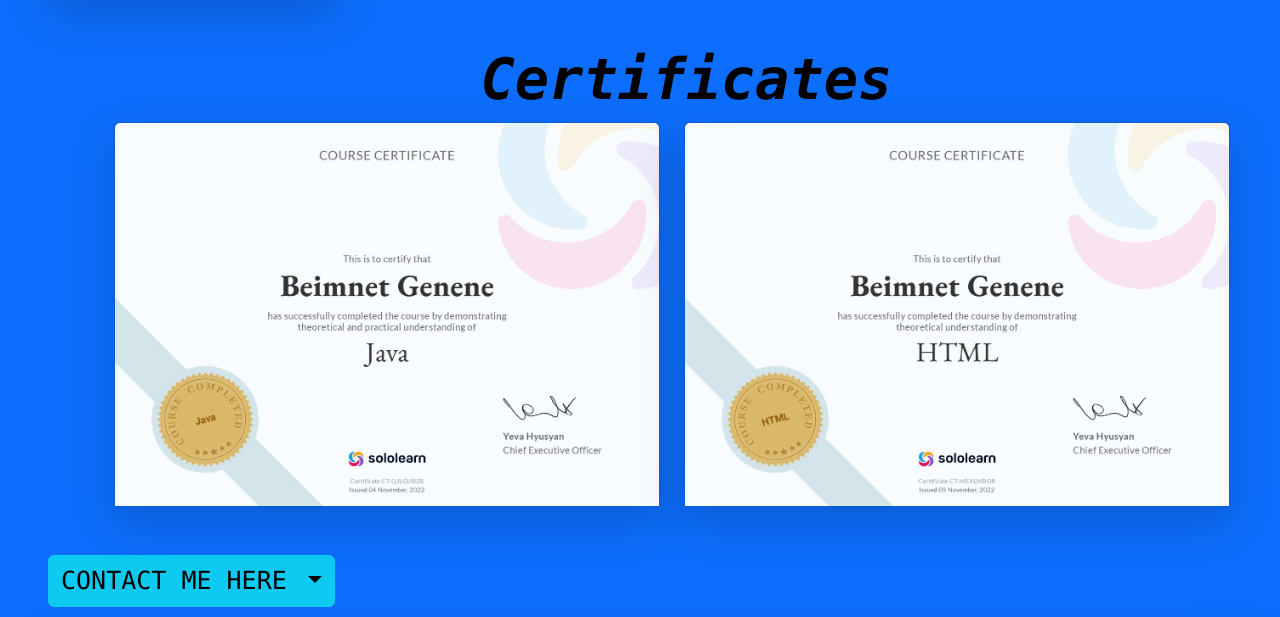
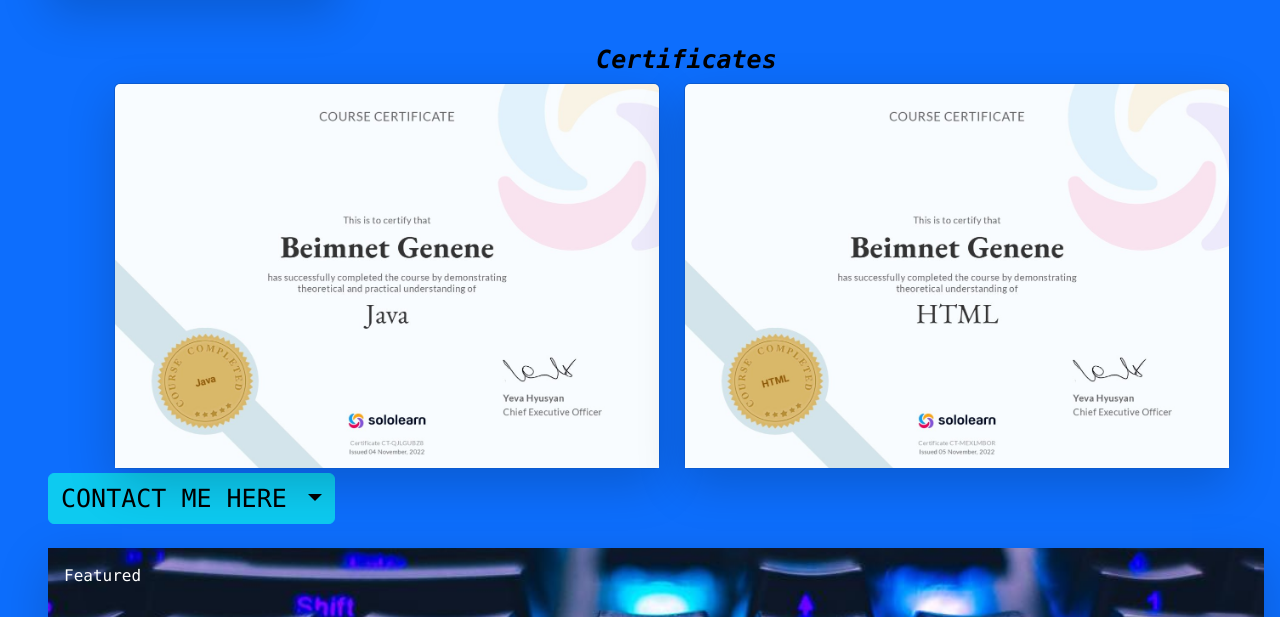
Before and after one commit to Beimnet27/Portfoliio, a plain HTML site: page index.html in a window 1280 px wide. Shown: the part 1977-2594 px from the top of the page. Drawn offline with nearby package versions, Linux system fonts and the light colour scheme.

Commit message:
Second commit

```diff
--- a/index.html
+++ b/index.html
@@ -156,17 +156,17 @@
   </ul>
 </div>
 
-<h2 align="center" style="font-size:57px; color: black;"><b><i>Certificates</i></b></h2>
+<h2 align="center" style="font-size:25px; color: black;"><b><i>Certificates</i></b></h2>
 <ul>
 	<div class="container blog-page">
 	<div class="row row-cols-1 row-cols-md-2 g-4 clearfix">
   <div class="col">
-  	<div class="card text-bg-primary shadow-lg mb-5 single_post">
+  	<div class="card text-bg-primary shadow-lg mb-1 single_post">
       <img src="Asset/Img/certificate.jpg" class="card-img-top" alt="Error loading Image">
     </div>
     </div>
     <div class="col">
-    	<div class="card text-bg-primary shadow-lg mb-5 single_post">
+    	<div class="card text-bg-primary shadow-lg mb-1 single_post">
     	<img src="Asset/Img/certificate1.jpg" class="card-img-top" alt="Error loading Image">
     </div>
     </div>
```
